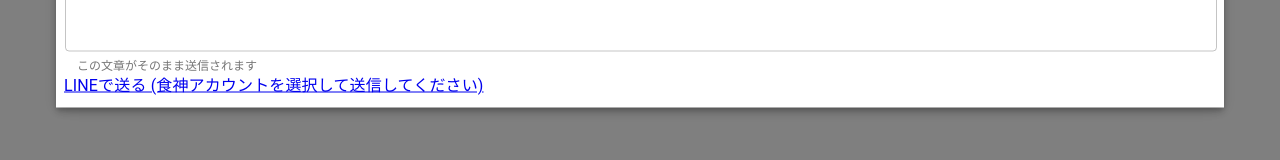
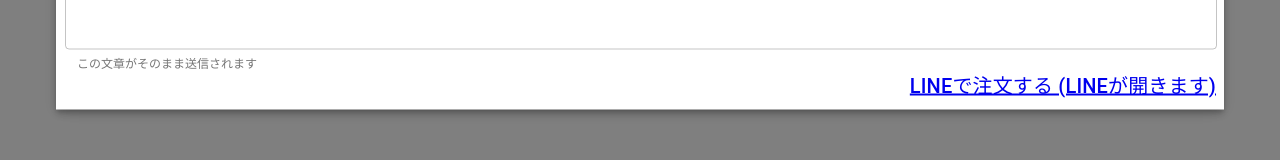
Before and after one commit to shokujinjp/web-menu, a React (Vite) app: page / in a window 1280 px wide. Both pictures are taken after a click on the button "shopping_cart". Shown: the part 416-576 px from the top of the page. Built offline with nearby package versions, Linux system fonts and the light colour scheme; no server answers.

Commit message:
fix design, use flexbox

```diff
--- a/src/menu_card_modal.tsx
+++ b/src/menu_card_modal.tsx
@@ -35,6 +35,10 @@
       marginRight: 1
     }
   });
+
+const nonGrowStyle: CSSProperties = {
+  flexGrow: 0
+};
 
 const growStyle: CSSProperties = {
   flexGrow: 1
@@ -113,12 +117,13 @@
               variant="outlined"
             />
 
-            <div style={growStyle}>
+            <div style={{ display: "flex" }}>
+              <div style={growStyle} />
               <Button
                 variant="contained"
                 color="primary"
                 className={classes.button}
-                style={growStyle}
+                style={nonGrowStyle}
                 onClick={e => this.handleSubmit(e)}
               >
                 カートに入れる
--- a/src/ordar_modal.tsx
+++ b/src/ordar_modal.tsx
@@ -1,4 +1,4 @@
-import * as React from "react";
+import React, { CSSProperties } from "react";
 import { withStyles, Theme, createStyles } from "@material-ui/core/styles";
 import Typography from "@material-ui/core/Typography";
 import Modal from "@material-ui/core/Modal";
@@ -46,6 +46,14 @@
       marginRight: 1
     }
   });
+
+const nonGrowStyle: CSSProperties = {
+  flexGrow: 0
+};
+
+const growStyle: CSSProperties = {
+  flexGrow: 1
+};
 
 class OrdarModal extends React.Component<Props, State> {
   constructor(props: Props) {
@@ -99,10 +107,16 @@
               variant="outlined"
             />
 
-            <div>
-              <Typography variant="subtitle1" id="simple-modal-description">
+            <div style={{ display: "flex" }}>
+              <div style={growStyle} />
+
+              <Typography
+                variant="h6"
+                id="simple-modal-description"
+                style={nonGrowStyle}
+              >
                 <a href={this.TolineMsgURL(this.state.msg)}>
-                  LINEで送る (食神アカウントを選択して送信してください)
+                  LINEで注文する (LINEが開きます)
                 </a>
               </Typography>
             </div>
```
